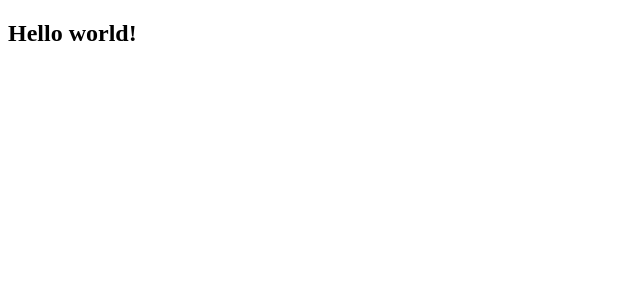
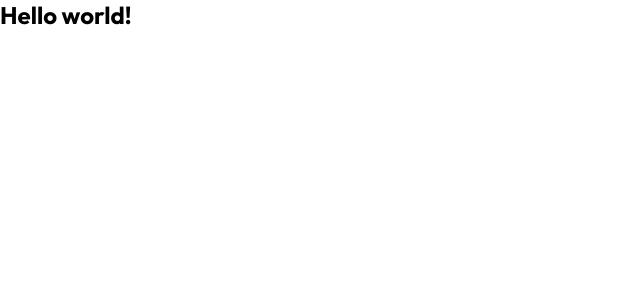
Before and after one commit to kylelamse/tic-tac-toe, a React (Create React App) app: page / in a window 1280 px wide. Shown: the top 300 px of the page, without its empty margins (0-640 px from the left). Built offline with nearby package versions, Linux system fonts and the light colour scheme.

Commit message:
Add sass and Outfit font

```diff
--- a/package.json
+++ b/package.json
@@ -13,6 +13,7 @@
     "react": "^17.0.2",
     "react-dom": "^17.0.2",
     "react-scripts": "5.0.0",
+    "sass": "^1.49.7",
     "typescript": "^4.4.2",
     "web-vitals": "^2.1.0"
   },
--- a/src/index.tsx
+++ b/src/index.tsx
@@ -1,7 +1,8 @@
 import React from "react";
 import ReactDOM from "react-dom";
-import App from "./App";
+import App from "./components/App";
 import reportWebVitals from "./reportWebVitals";
+import "./styles/global.scss";
 
 ReactDOM.render(
   <React.StrictMode>
--- /dev/null
+++ b/src/styles/global.scss
@@ -0,0 +1,13 @@
+@import url("https://fonts.googleapis.com/css2?family=Outfit:wght@500;700&display=swap");
+
+body {
+  font-family: "Outfit", sans-serif;
+}
+
+*,
+*::before,
+*::after {
+  box-sizing: border-box;
+  padding: 0;
+  margin: 0;
+}
```
Also changed, not shown: src/styles/_colors.scss (added, +8 -0 lines), src/components/App.tsx (renamed from src/App.tsx), src/logo.svg (deleted), 1 other file (tests, documents, lock files or other folders).
